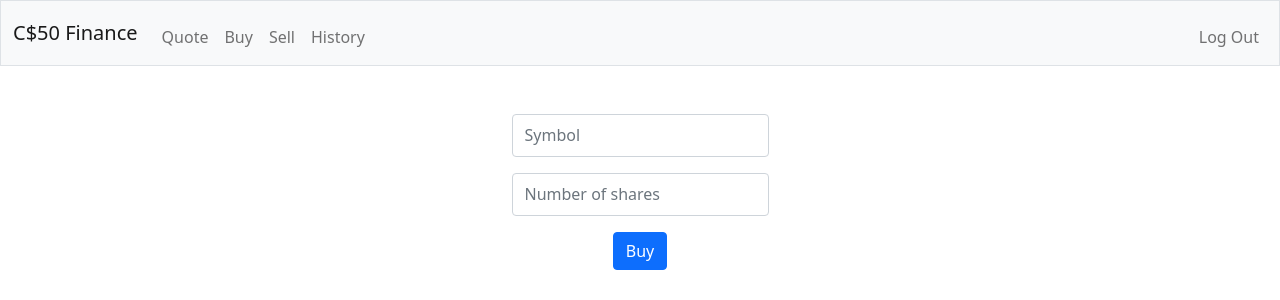
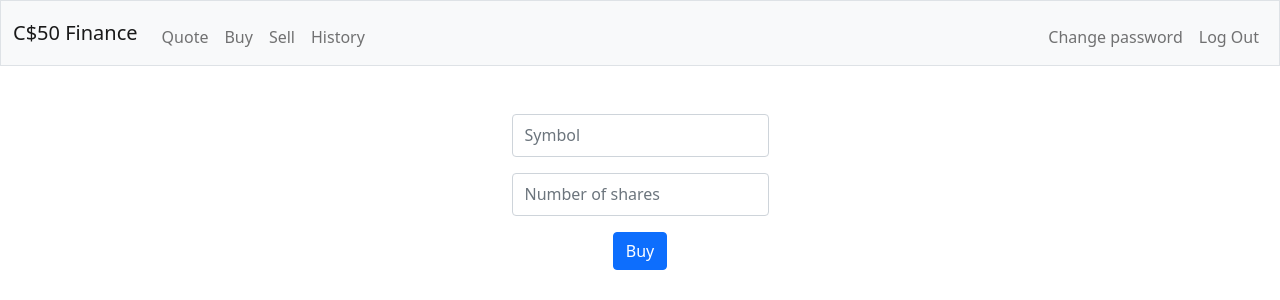
Before and after one commit to mjiid/cs50, a Flask app: template finance/templates/buy.html in a window 1280 px wide. Shown: the top 300 px of the page. Run offline with Flask 2, Linux system fonts and the light colour scheme; the template is opened without the code that fills it, so the values that code supplies are empty; a user stored in the database is signed in; some libraries are stand-ins or nearby versions.

Commit message:
Mon, Jan 9, 2023, 9:14 AM +00:00

```diff
--- a/finance/app.py
+++ b/finance/app.py
@@ -289,3 +289,8 @@ def sell():
     db.execute("UPDATE owned SET shares = shares - ?, holding = holding - ?, balance = balance + ? WHERE username = ?", selected_shares, selected_shares * price, (owned_shares - selected_shares) * price, username)
     db.execute("UPDATE owned SET total = balance + ? WHERE username = ?", (owned_shares - selected_shares) * price, username)
     return redirect("/")
+
+
+@app.route("/change", methods=["GET", "POST"])
+@login_required
+def change():
--- a/finance/templates/layout.html
+++ b/finance/templates/layout.html
@@ -37,6 +37,7 @@
                             <li class="nav-item"><a class="nav-link" href="/history">History</a></li>
                         </ul>
                         <ul class="navbar-nav ms-auto mt-2">
+                            <li class="nav-item"><a class="nav-link" href="/change">Change password</a></li>
                             <li class="nav-item"><a class="nav-link" href="/logout">Log Out</a></li>
                         </ul>
                     {% else %}
```
